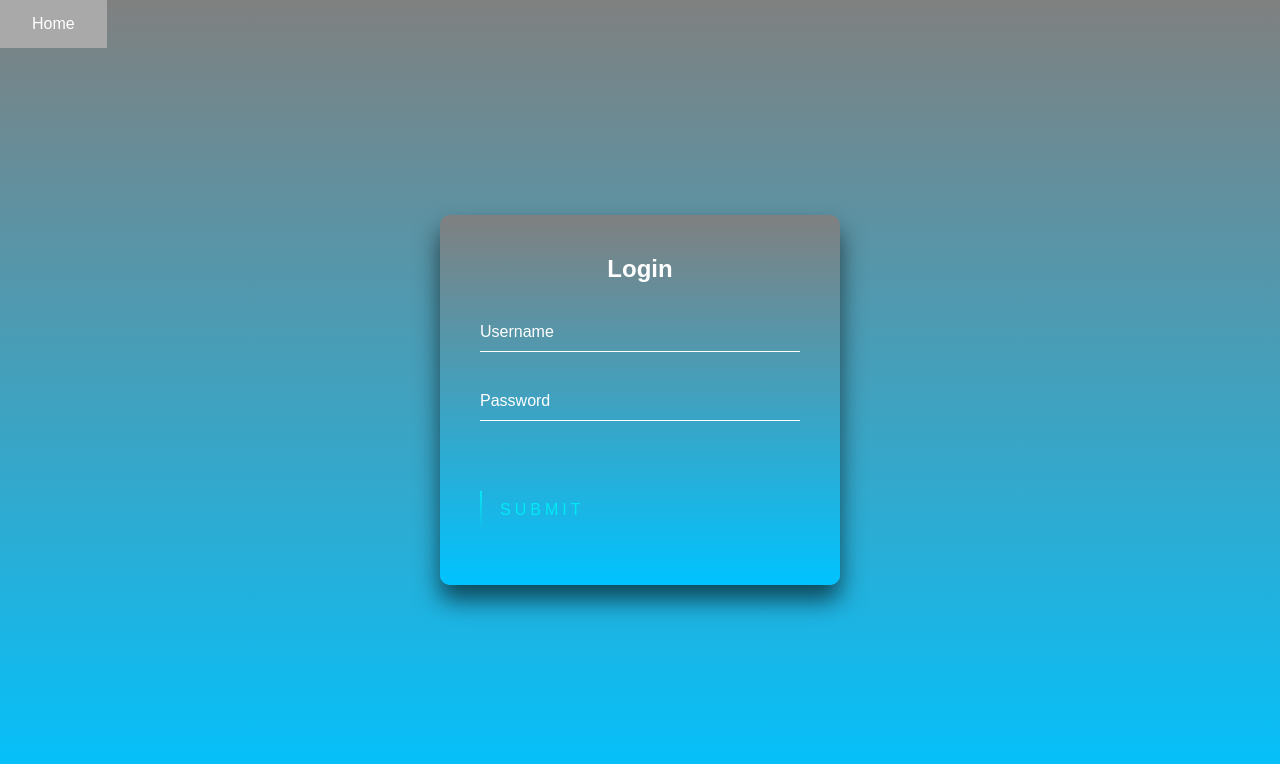
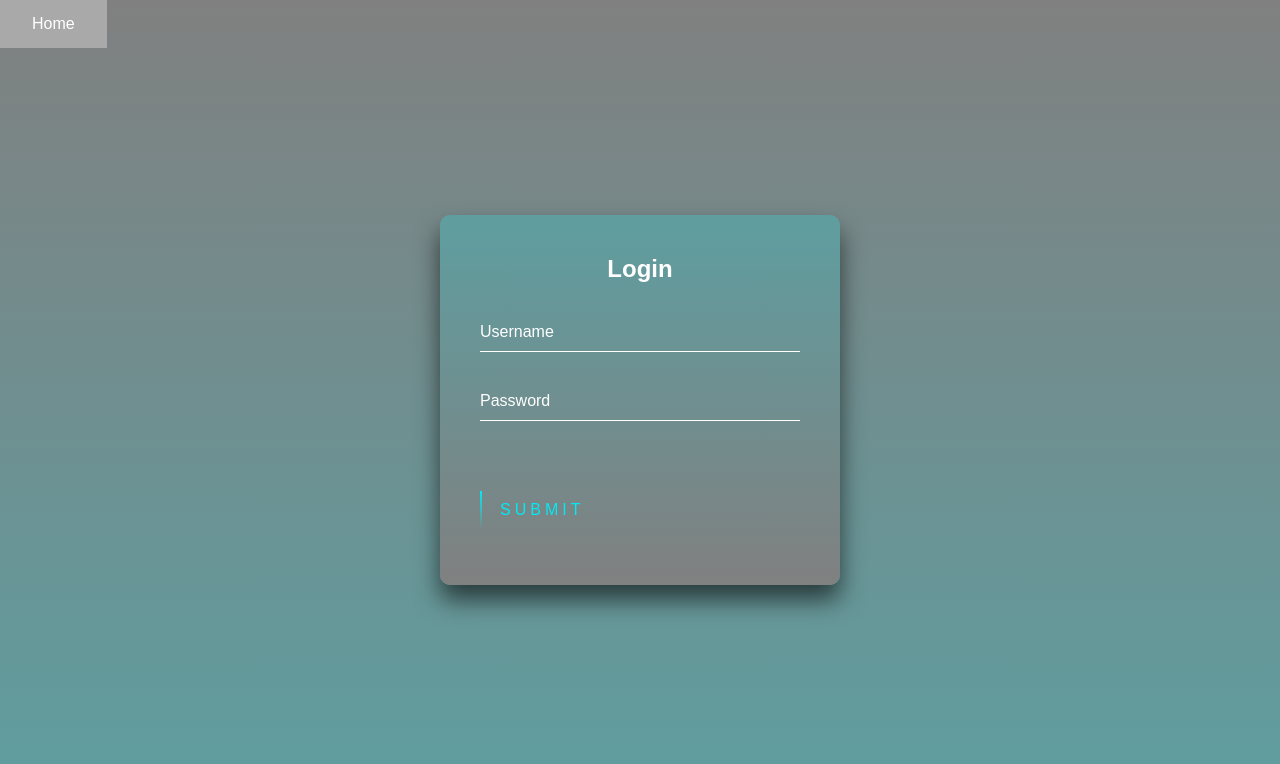
Before and after one commit to SixFourDev/cookers-companion, a plain HTML site: page login.html in a window 1280 px wide. Drawn offline with Linux system fonts and the light colour scheme.

Commit message:
Changed color of background and container components of login style sheet

```diff
--- a/assets/css/login.css
+++ b/assets/css/login.css
@@ -5,7 +5,7 @@ html {
     margin:0;
     padding:0;
     font-family: sans-serif;
-    background: linear-gradient(gray, rgb(0, 195, 255));
+    background: linear-gradient(gray, cadetblue);
   }
   .button {
     background-color: darkgrey;
@@ -26,7 +26,7 @@ html {
     width: 400px;
     padding: 40px;
     transform: translate(-50%, -50%);
-    background:linear-gradient(gray, rgb(0, 195, 255));
+    background:linear-gradient(cadetblue, gray);
     box-sizing: border-box;
     box-shadow: 0 15px 25px rgba(0,0,0,.6);
     border-radius: 10px;
@@ -72,7 +72,7 @@ html {
   .login-box .user-box input:valid ~ label {
     top: -20px;
     left: 0;
-    color: #03e9f4;
+    color: cadetblue;
     font-size: 12px;
   }
 
@@ -91,7 +91,7 @@ html {
   }
 
   .login-box a:hover {
-    background: #03e9f4;
+    background: cadetblue;
     color: #fff;
     border-radius: 5px;
     box-shadow: 0 0 5px #03e9f4,
@@ -110,7 +110,7 @@ html {
     left: -100%;
     width: 100%;
     height: 2px;
-    background: linear-gradient(90deg, transparent, #03e9f4);
+    background: linear-gradient(90deg, transparent, cadetblue);
     animation: btn-anim1 1s linear infinite;
   }
 
@@ -128,7 +128,7 @@ html {
     right: 0;
     width: 2px;
     height: 100%;
-    background: linear-gradient(180deg, transparent, #03e9f4);
+    background: linear-gradient(180deg, transparent, cadetblue);
     animation: btn-anim2 1s linear infinite;
     animation-delay: .25s
   }
```
